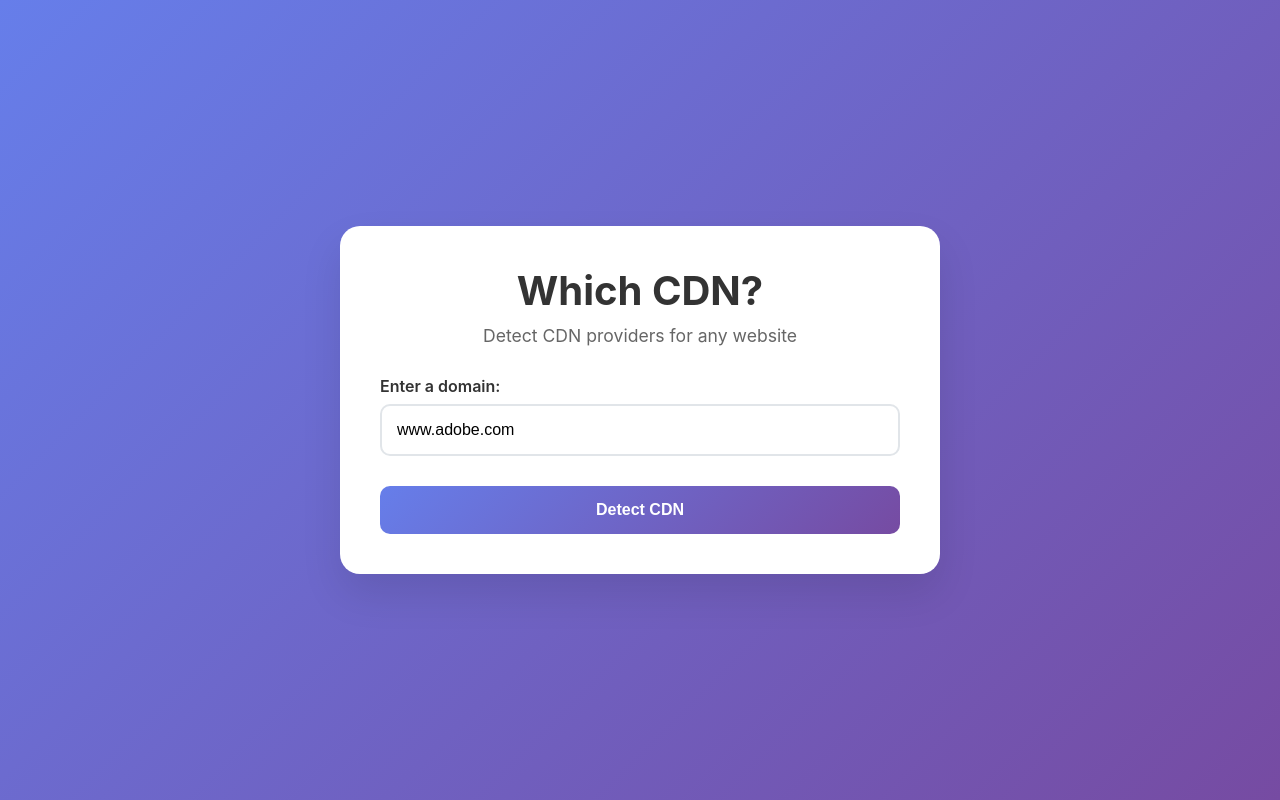
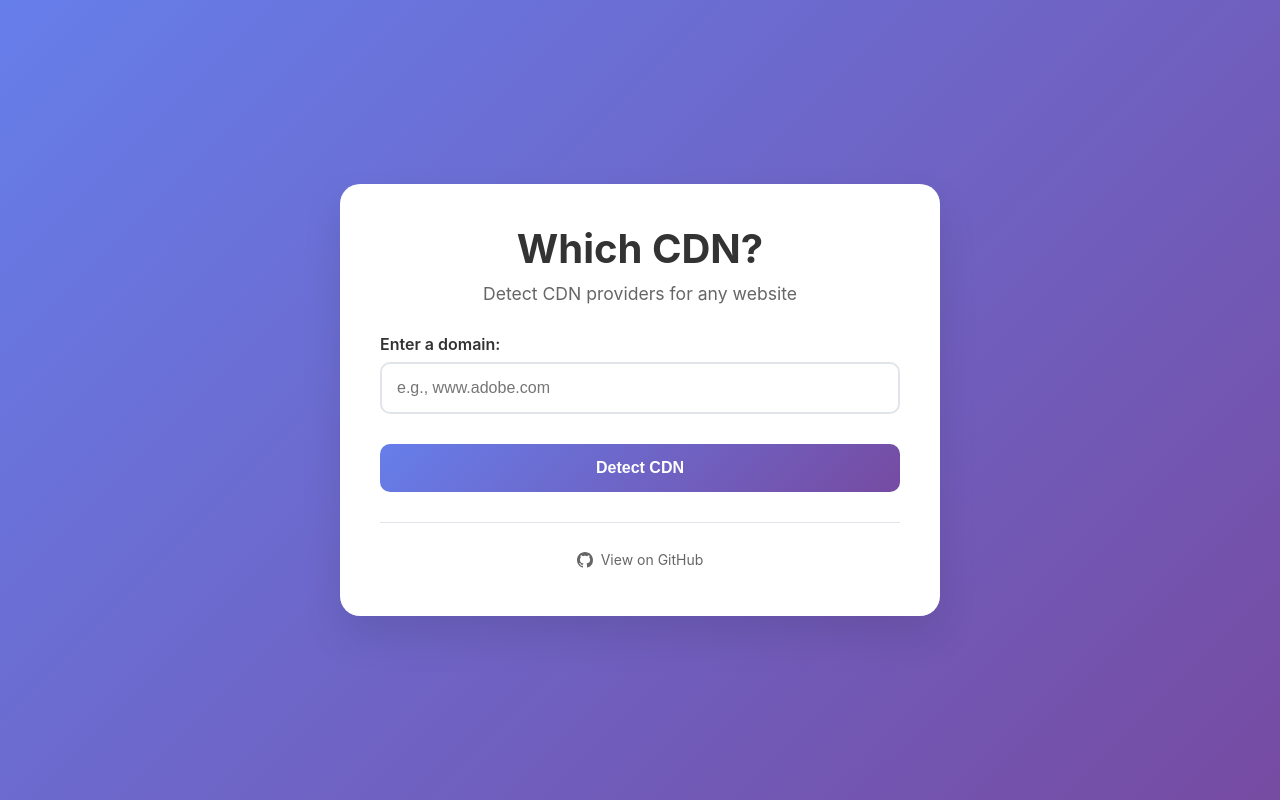
Before and after one commit to herzog31/which-cdn, a website with bundled scripts: page public/index.html in a window 1280 px wide. Built offline with nearby package versions, Linux system fonts and the light colour scheme.

Commit message:
Add footer links

```diff
--- a/public/css/styles.css
+++ b/public/css/styles.css
@@ -217,3 +217,49 @@ button:disabled {
     background: linear-gradient(90deg, #28a745, #20c997);
     transition: width 0.3s ease;
 }
+
+.footer-links {
+    margin-top: 30px;
+    text-align: center;
+    padding-top: 20px;
+    border-top: 1px solid #e1e5e9;
+    display: flex;
+    flex-direction: column;
+    gap: 12px;
+    align-items: center;
+}
+
+.footer-link {
+    display: inline-flex;
+    align-items: center;
+    gap: 8px;
+    color: #666;
+    text-decoration: none;
+    font-size: 14px;
+    transition: color 0.3s ease;
+    padding: 8px 12px;
+    border-radius: 6px;
+    transition: all 0.3s ease;
+}
+
+.footer-link:hover {
+    color: #333;
+    background-color: #f8f9fa;
+}
+
+.footer-link svg {
+    width: 16px;
+    height: 16px;
+}
+
+/* Mobile responsive */
+@media (max-width: 768px) {
+    .footer-links {
+        gap: 8px;
+    }
+
+    .footer-link {
+        font-size: 13px;
+        padding: 6px 10px;
+    }
+}
--- a/public/index.html
+++ b/public/index.html
@@ -3,6 +3,7 @@
 <head>
     <meta charset="UTF-8">
     <meta name="viewport" content="width=device-width, initial-scale=1.0">
+    <meta name="description" content="Detect CDN providers for any website using DNS analysis, ASN lookup, and reverse DNS resolution. Identify Akamai, Cloudflare, Fastly, AWS CloudFront, and more.">
     <title>Which CDN? - CDN Detection Tool</title>
     <link rel="stylesheet" href="css/styles.css">
     <script type="module" src="js/app.js"></script>
@@ -14,7 +15,7 @@
 
         <div class="input-group">
             <label for="domain">Enter a domain:</label>
-            <input type="text" id="domain" placeholder="e.g., www.adobe.com" value="www.adobe.com">
+            <input type="text" id="domain" placeholder="e.g., www.adobe.com" value="">
         </div>
 
         <button id="detectBtn">Detect CDN</button>
@@ -25,6 +26,16 @@
         </div>
 
         <div class="results" id="results"></div>
+
+        <div class="footer-links">
+            <a href="https://github.com/herzog31/which-cdn" target="_blank" rel="noopener noreferrer" class="footer-link">
+                <svg width="16" height="16" viewBox="0 0 16 16" fill="currentColor">
+                    <path d="M8 0C3.58 0 0 3.58 0 8c0 3.54 2.29 6.53 5.47 7.59.4.07.55-.17.55-.38 0-.19-.01-.82-.01-1.49-2.01.37-2.53-.49-2.69-.94-.09-.23-.48-.94-.82-1.13-.28-.15-.68-.52-.01-.53.63-.01 1.08.58 1.23.82.72 1.21 1.87.87 2.33.66.07-.52.28-.87.51-1.07-1.78-.2-3.64-.89-3.64-3.95 0-.87.31-1.59.82-2.15-.08-.2-.36-1.02.08-2.12 0 0 .67-.21 2.2.82.64-.18 1.32-.27 2-.27.68 0 1.36.09 2 .27 1.53-1.04 2.2-.82 2.2-.82.44 1.1.16 1.92.08 2.12.51.56.82 1.27.82 2.15 0 3.07-1.87 3.75-3.65 3.95.29.25.54.73.54 1.48 0 1.07-.01 1.93-.01 2.2 0 .21.15.46.55.38A8.013 8.013 0 0 0 16 8c0-4.42-3.58-8-8-8z"/>
+                </svg>
+                View on GitHub
+            </a>
+            <!-- Add more links here as needed -->
+        </div>
     </div>
 </body>
 </html>
```
Also changed, not shown: 1 other file.
